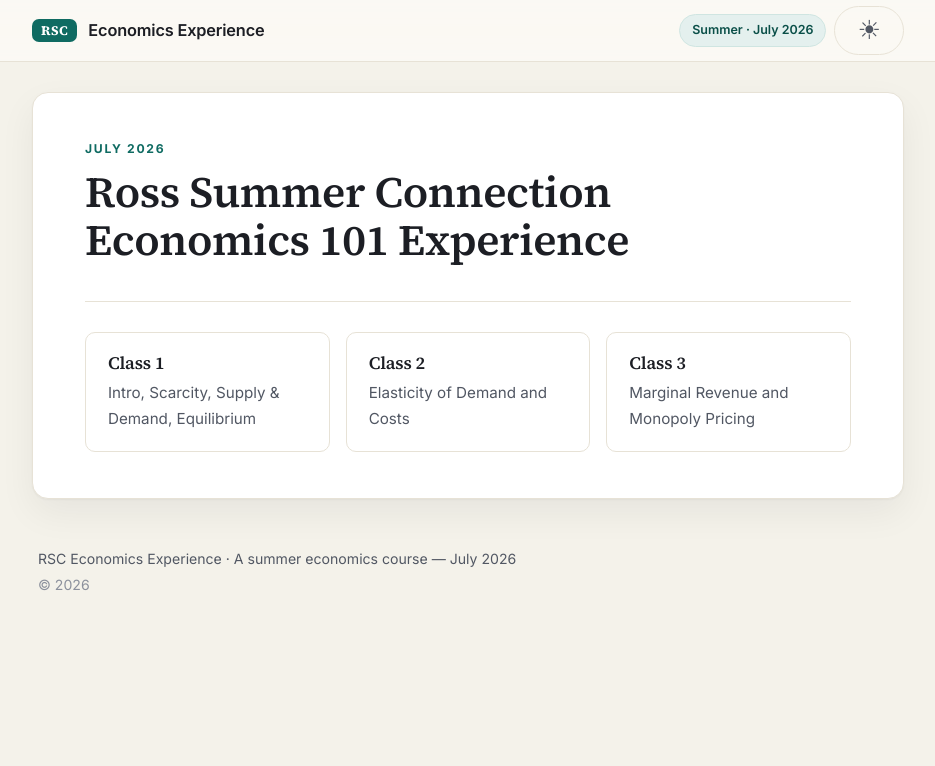
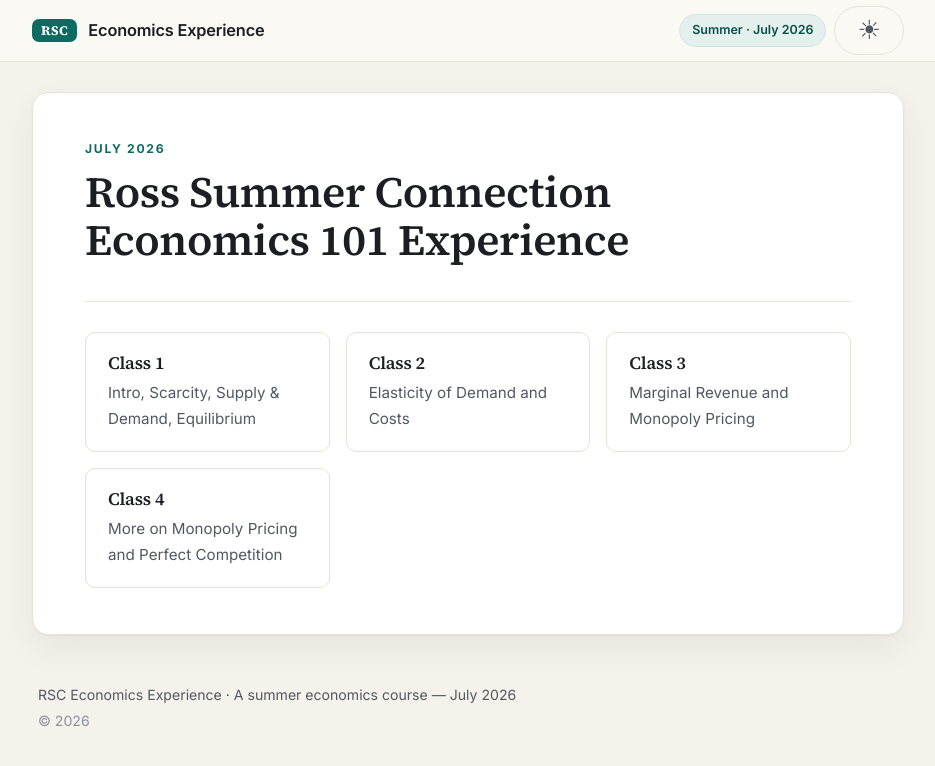
Before and after one commit to menghsuanrexhsieh/rsc2026econslides, a Jekyll site: the page built from index.md, in a window 1280 px wide. Shown: the top 766 px of the page, without its empty margins (172-1107 px from the left). Built offline with Jekyll 4.4.1, drawn with Linux system fonts in a browser that asks for light colours; part of the change alters nothing that is shown.

```diff
--- a/index.md
+++ b/index.md
@@ -21,11 +21,8 @@ title: Home
     <h3>Class 3</h3>
     <p>Marginal Revenue and Monopoly Pricing</p>
   </a>
-  <!-- Hidden from public view (buttons intentionally not shown). Kept here so
-       the subtitles are recorded for when these classes are re-exposed.
   <a class="card" href="{{ '/slides/lecture-04.html' | relative_url }}">
     <h3>Class 4</h3>
     <p>More on Monopoly Pricing and Perfect Competition</p>
   </a>
-  -->
 </div>
```
Also changed, not shown: slides/lecture-04.html (renamed from hfv/lecture-04.html).
